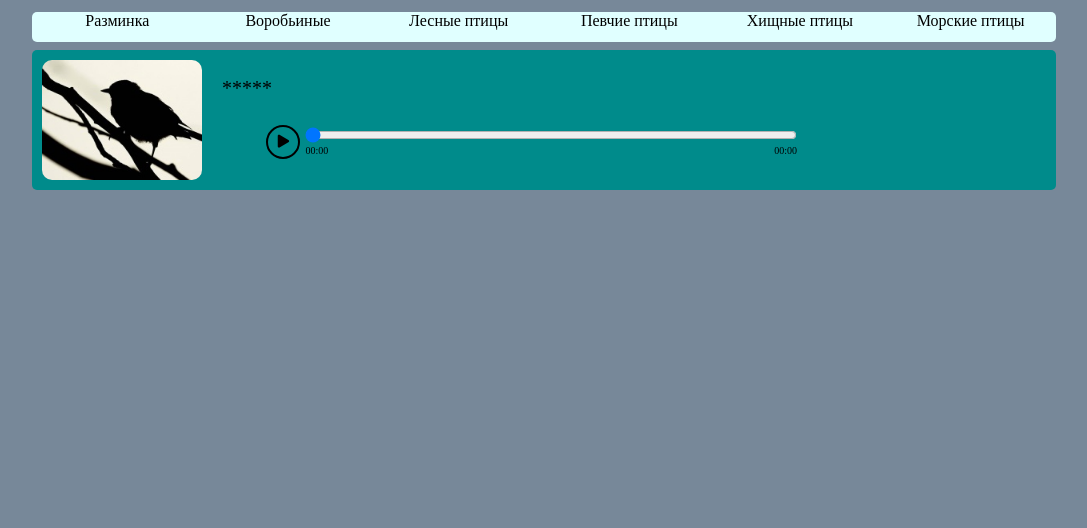
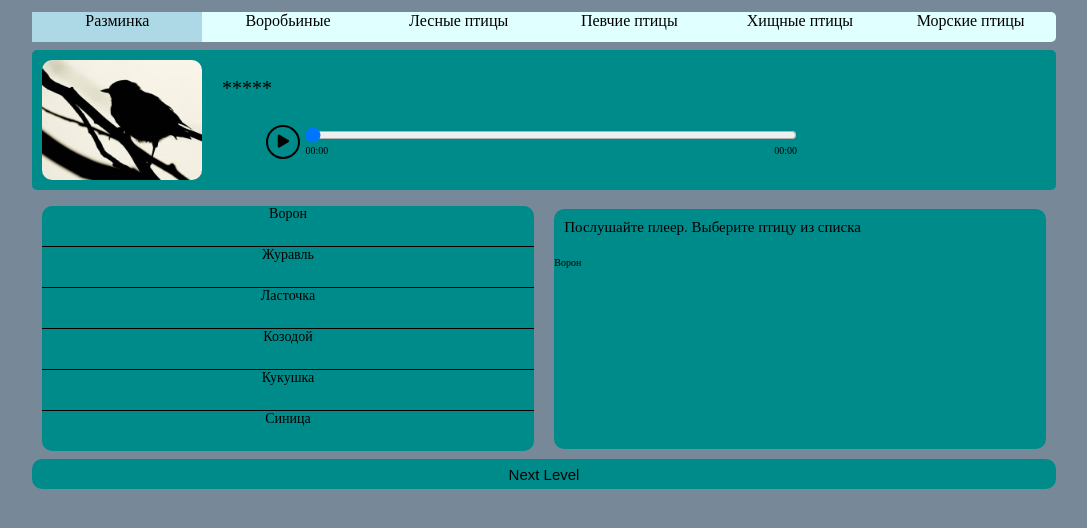
Before and after one commit to Shnyrkevich/songbird, a React app: page / in a window 1280 px wide. Shown: the part 48-576 px from the top of the page, without its empty margins (96-1183 px from the left). Built offline with nearby package versions, Linux system fonts and the light colour scheme; some packages are replaced by stand-ins of ours.

Commit message:
feat: questionList and started doing BirdInformation block, correct some actions on buttons

```diff
--- a/src/components/header.js
+++ b/src/components/header.js
@@ -2,13 +2,10 @@ import React from 'react';
 import {headerContent} from '../constants/constants';
 
 export default class Header extends React.Component {
-    constructor(props) {
-        super(props);
-        this.state = {counter: 0};
-    }
-
-    navigation() {
-        return headerContent.navigationNames.map((el, index) => <li key={index} className="navigation-link">{el}</li>);
+    componentDidMount() {
+        const masOfLinks = document.querySelectorAll('.navigation-link');
+        masOfLinks.forEach((el) => el.classList.remove('active-link'));
+        masOfLinks[this.props.activeList].classList.add('active-link');
     }
 
     render() {
@@ -16,9 +13,13 @@ export default class Header extends React.Component {
             <div className="header">
                 <div className="header_information">
                     <div className="header_information-logo">{headerContent.logo}</div>
-                    <div className="header_information-score">{`${headerContent.scroe} : ${this.state.counter}`}</div>
+                    <div className="header_information-score">{`${headerContent.scroe} : ${this.props.counter}`}</div>
                 </div>
-                <ul className="header_navigation">{this.navigation()}</ul>
+                <ul className="header_navigation">
+                    {
+                        headerContent.navigationNames.map((el, index) => <li key={index} className="navigation-link">{el}</li>)
+                    }
+                </ul>
             </div>
         );
     }
--- /dev/null
+++ b/src/components/informationAboutBird.js
@@ -0,0 +1,30 @@
+import React from 'react';
+import { birdDescriptionBlock } from '../constants/constants';
+import birdDate from '../constants/bidrds';
+
+export default class InformationAboutBird extends React.Component {
+    constructor(props) {
+        super(props);
+
+    }
+
+    render() {
+        const {activeBirdStatus, activeList, birdIndex} = this.props;
+
+        //Доделать блок с изображением птицы,
+        //Разработать логику игры
+        //Добавить окошко конца игры
+
+        return (
+            <div className="bird-box">
+                <p className="bird-box_default-text">{birdDescriptionBlock.defaultText}</p>
+                <div className="bird-information">
+                    <div>
+                        <img src="" />
+                    </div>
+                    <p className="bird-information_name">{birdDate[activeList][birdIndex].name}</p>
+                </div>
+            </div>
+        );
+    }
+}
--- /dev/null
+++ b/src/components/listOfAnswers.js
@@ -0,0 +1,33 @@
+import React from 'react';
+import birdsData from '../constants/bidrds';
+
+export default class ListOfAnswers extends React.Component{
+    constructor(props) {
+        super(props);
+
+        this.actionOnListItem = this.actionOnListItem.bind(this);
+    }
+
+    actionOnListItem(event) {
+        this.props.acionOnrListComponent(event.target);
+    }
+
+    render() {
+        return (
+            <ul className='answers-list'>
+                {
+                    birdsData[this.props.activeList].map((el) => (
+                        <li
+                            className={el.id === this.props.correctBirdIndex + 1 ? 'answers-list_component correct-bird' : 'answers-list_component'}
+                            key={el.id.toString()}
+                            onClick={this.actionOnListItem}
+                            value={el.id}
+                        >
+                            {el.name}
+                        </li>
+                    ))
+                }
+            </ul>
+        );
+    }
+}
--- a/src/components/questionBlock.js
+++ b/src/components/questionBlock.js
@@ -1,6 +1,5 @@
 import React from 'react';
 import { questionBlockContent } from '../constants/constants';
-import IncognitBirdImage from '../images/random-bird.jpg';
 import birdsData from '../constants/bidrds';
 import AudioPlayer from '../components/audioPlayer';
 
@@ -9,10 +8,8 @@ export default class QuestionBlock extends React.Component {
         super(props);
 
         this.state = {
-            status: false,
-            imageWay: IncognitBirdImage,
+            imageWay: questionBlockContent.defaultImageWay,
             birdTitle: questionBlockContent.misteryText,
-            audioWay: birdsData[0][3].audio,
         }
     }
 
@@ -20,11 +17,11 @@ export default class QuestionBlock extends React.Component {
         return (
             <div className="question-block">
                 <div className="question-block_image-block">
-                    <img src={IncognitBirdImage} className="random-bird"/>
+                    <img src={this.props.clickStatus ? birdsData[this.props.activeList][this.props.correctBirdIndex].image : this.state.imageWay} className="random-bird"/>
                 </div>
                 <div className="question-block_description">
-                    <p className="question-block-bird-name">{this.state.birdTitle}</p>
-                    <AudioPlayer audio={this.state.audioWay} />
+                    <p className="question-block-bird-name">{this.props.clickStatus ? birdsData[this.props.activeList][this.props.correctBirdIndex].name : this.state.birdTitle}</p>
+                    <AudioPlayer audio={birdsData[this.props.activeList][this.props.correctBirdIndex].audio} />
                 </div>
             </div>
         );
--- a/src/constants/constants.js
+++ b/src/constants/constants.js
@@ -13,6 +13,7 @@ const headerContent = {
 
 const questionBlockContent = {
     misteryText: "*****",
+    defaultImageWay: './src/assets/images/random-bird.jpg',
 }
 
 const audioConstants = {
@@ -21,8 +22,23 @@ const audioConstants = {
     iconPause: "pause",
 }
 
+const nextLvlButton = {
+    name: "Next Level",
+}
+
+const appConstants = {
+    birdsInOneBox: 6,
+}
+
+const birdDescriptionBlock = {
+    defaultText: 'Послушайте плеер.\nВыберите птицу из списка',
+}
+
 export {
     headerContent,
     questionBlockContent,
-    audioConstants
+    audioConstants,
+    nextLvlButton,
+    appConstants,
+    birdDescriptionBlock,
 };
--- a/src/index.js
+++ b/src/index.js
@@ -9,18 +9,82 @@ import './css/all.css';
 
 import Header from './components/header';
 import QuestionBlock from './components/questionBlock';
+import ListOfAnswers from './components/listOfAnswers';
+import InformationAboutBird from './components/informationAboutBird';
+
+import {nextLvlButton, appConstants} from './constants/constants';
+import winSound from './assets/audio/correct.mp3';
+import loseSound from './assets/audio/fail.mp3';
 
 class App extends React.Component {
     constructor(props) {
         super(props);
-        this.state = { active: false };
+
+        this.state = {
+            clickOnBird: false,
+            activeBirdIndex: 0,
+            score: 0,
+            correctAnswer: false,
+            birdIndex: 0,
+            activeList: 0,
+        };
+
+        this.nextLvlButtonClick = this.nextLvlButtonClick.bind(this);
+        this.actionOnListOfAnswers = this.actionOnListOfAnswers.bind(this);
+    }
+
+    componentDidMount() {
+        this.setState({
+            birdIndex: this.randomBirdIndex(),
+        });
+    }
+
+    randomBirdIndex() {
+        return Math.floor(Math.random() * appConstants.birdsInOneBox);
+    }
+
+    nextLvlButtonClick(key) {
+        this.setState((prevState) => ({
+            score: prevState.score + 1,
+            correctAnswer: true,
+        }));
+    }
+
+    actionOnListOfAnswers(bird) {
+        this.setState({
+            clickOnBird: true,
+            activeBirdIndex: bird.value,
+        });
+        console.log(bird.value);
     }
 
     render() {
         return (
             <div className="wrapper">
-                <Header />
-                <QuestionBlock />
+                <Header
+                    activeList={this.state.activeList}
+                    counter={this.state.score}
+                />
+                <QuestionBlock
+                    correctBirdIndex={this.state.birdIndex}
+                    activeList={this.state.activeList}
+                    clickStatus={this.state.correctAnswer}
+                />
+                <div className="game-container">
+                    <ListOfAnswers
+                        correctBirdIndex={this.state.birdIndex}
+                        activeList={this.state.activeList}
+                        acionOnrListComponent={this.actionOnListOfAnswers}
+                    />
+                    <InformationAboutBird
+                        activeBirdStatus={this.state.clickOnBird}
+                        activeList={this.state.activeList}
+                        birdIndex={this.state.activeBirdIndex}
+                    />
+                    <button className='next-lvl-button' onClick={this.nextLvlButtonClick}>{nextLvlButton.name}</button>
+                </div>
+                <audio src={winSound} className='correct-sound'></audio>
+                <audio src={loseSound} className='incorrect-sound'></audio>
             </div>
         );
     }
--- a/src/style.css
+++ b/src/style.css
@@ -5,11 +5,11 @@
 
 .wrapper {
     width: 100vw;
-    height: 100vh;
+    min-height: 100vh;
     background: lightslategray;
 }
 
-.header, .question-block {
+.header, .question-block, .game-container {
     width: 80%;
     margin-bottom: 1vh;
 }
@@ -66,6 +66,10 @@
     min-width: 115px;
     text-align: center;
     font-size: 1.6rem;
+}
+
+.active-link {
+    background-color: lightblue;
 }
 
 .question-block_image-block {
@@ -139,3 +143,60 @@
     right: 0;
     top: 0;
 }
+
+.game-container {
+    display: flex;
+    justify-content: center;
+    align-items: center;
+    flex-wrap: wrap;
+    padding-bottom: 1vh;
+}
+
+.answers-list, .bird-box  {
+    background-color: darkcyan;
+    width: 48%;
+    min-width: 300px;
+    border-radius: 10px;
+    margin-bottom: 1vh;
+    margin-top: 1vh;
+}
+
+.answers-list {
+    padding: 0;
+    list-style: none;
+}
+
+.answers-list_component {
+    height: 40px;
+    text-align: center;
+    font-size: 1.4rem;
+    vertical-align: middle;
+    border-bottom: 1px solid black;
+}
+
+.answers-list_component:last-child {
+    border-bottom: none;
+}
+
+.next-lvl-button {
+    background-color: darkcyan;
+    height: 30px;
+    width: 100%;
+    outline: none;
+    cursor: pointer;
+    font-size: 1.5rem;
+    display: flex;
+    justify-content: center;
+    align-items: center;
+    border: none;
+    border-radius: 10px;
+}
+
+.bird-box  {
+    min-height: 240px;
+}
+
+.bird-box_default-text {
+    padding: 10px;
+    font-size: 1.5rem;
+}
--- a/webpack.config.js
+++ b/webpack.config.js
@@ -51,7 +51,7 @@ module.exports = {
                 ]
             },
             {
-                test: /\.(png|jpeg|gif|svg|jpg)$/,
+                test: /\.(png|jpeg|gif|svg|jpg|mp3)$/,
                 use: ['file-loader']
             },
             {
```
Also changed, not shown: src/assets/images/random-bird.jpg (renamed from src/images/random-bird.jpg), 2 other files.
